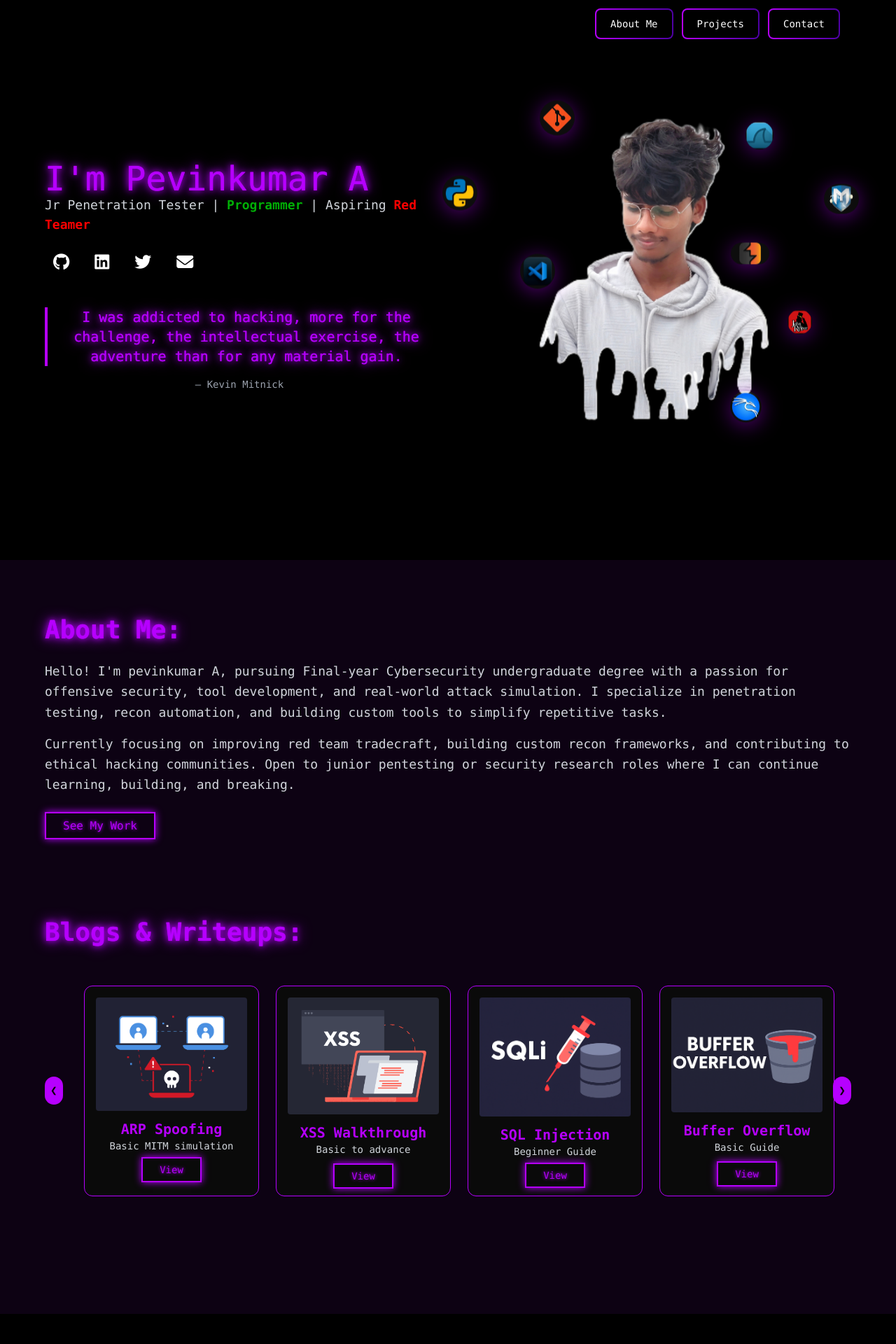
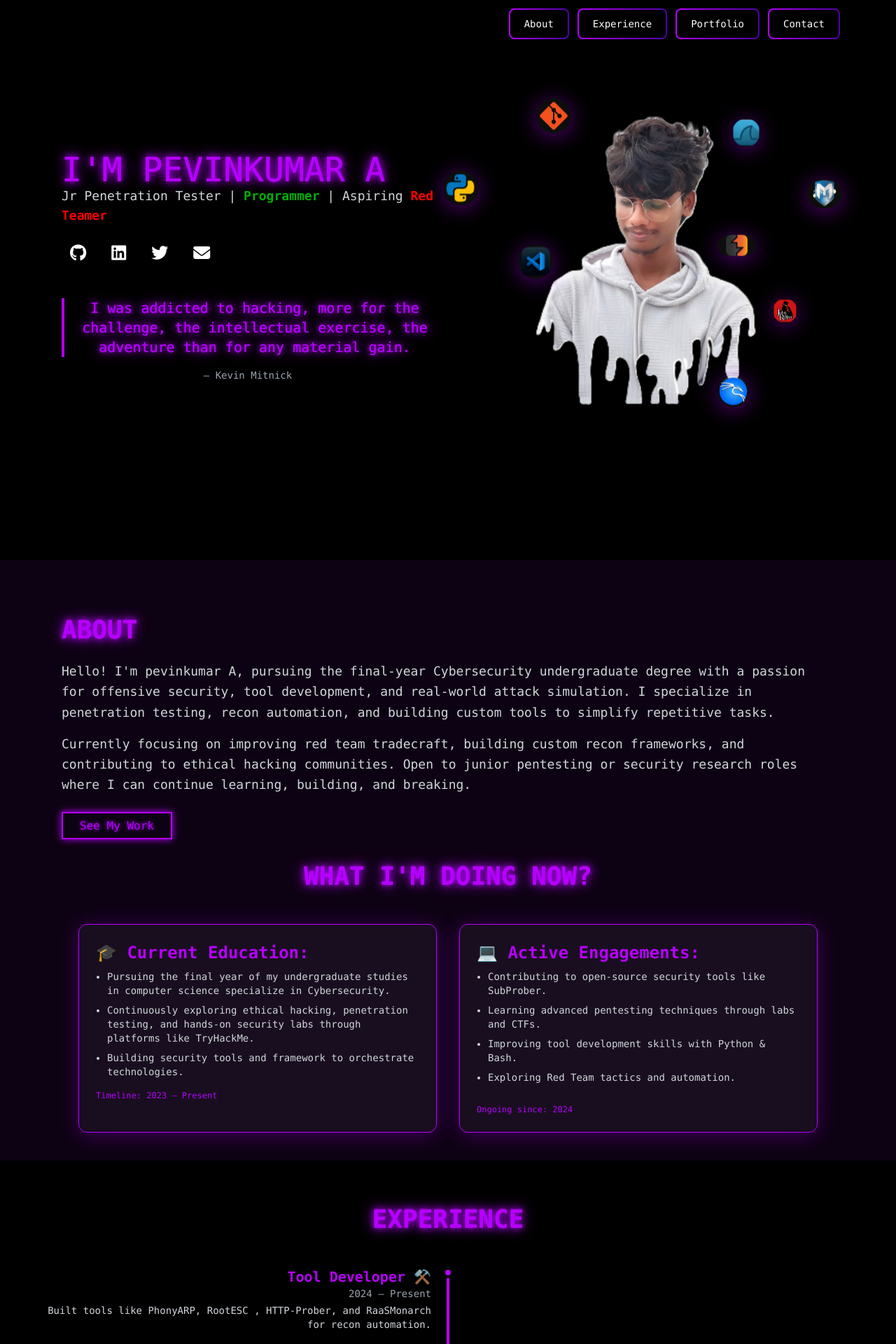
Before and after one commit to pevinkumar10/portfolio, a PHP site: page / in a window 1280 px wide. Shown: the top 1920 px of the page at 70% size. Run offline with PHP 8.4, Linux system fonts and the light colour scheme; some libraries are stand-ins or nearby versions.

Commit message:
UI completed

```diff
--- a/index.php
+++ b/index.php
@@ -18,9 +18,9 @@
 	load_template('header');
 	load_template('hero');
 	load_template('about');
+	load_template('experience');
+	load_template('projects');
 	load_template('blogs');
-	load_template('projects');
-	load_template('achievements');
 	load_template('contact');
 	load_template('back-to-top-btn');
 	?>
--- a/src/css/custom.css
+++ b/src/css/custom.css
@@ -61,13 +61,11 @@
 			box-shadow: 0 0 15px #b600ff, 0 0 30px #b600ff;
 		}
 
-		.about-page {
+		.about {
 			background-color: rgb(13, 2, 19);
 		}
-		/* .projects-page {
-			background-color: rgb(13, 2, 19);
-		} */
-		.blog {
+
+		.portfolio {
 			background-color: rgb(13, 2, 19);
 		}
 		.glow-card {
--- a/src/templates/about.php
+++ b/src/templates/about.php
@@ -1,9 +1,10 @@
 <!-- About Section -->
-<section id="about" class="about-page relative pt-20 pb-10 px-6 text-white">
-    <div class="max-w-6xl mx-auto content-wrapper animate-on-scroll" data-animate="animate-zoom-in">
-        <h2 class="text-4xl font-bold neon-text mb-6 animate-on-scroll" data-animate="animate-zoom-in">About Me:</h2>
+<section id="about" class="relative text-white">
+    <div class="about min-h-screen pt-20 pb-10">
+        <div class="max-w-6xl px-6 mx-auto content-wrapper animate-on-scroll" data-animate="animate-zoom-in">
+            <h2 class="text-4xl font-bold neon-text mb-6 animate-on-scroll" data-animate="animate-zoom-in">ABOUT</h2>
             <p class="text-gray-300 text-lg leading-relaxed">
-            Hello! I'm pevinkumar A, pursuing Final-year Cybersecurity undergraduate degree with a passion for offensive security, tool development, and real-world attack simulation. I specialize in penetration testing, recon automation, and building custom tools to simplify repetitive tasks.
+                Hello! I'm pevinkumar A, pursuing the final-year Cybersecurity undergraduate degree with a passion for offensive security, tool development, and real-world attack simulation. I specialize in penetration testing, recon automation, and building custom tools to simplify repetitive tasks.
             </p>
 
             <p class="text-gray-300 text-lg leading-relaxed mt-4">
@@ -14,4 +15,36 @@
                 <a href="#projects" class="neon-button">See My Work</a>
             </div>
         </div>
-</section>
+        <div class="max-w-6xl mx-auto mt-5 px-6  pt-5">
+            <h2 class="text-4xl font-bold text-center neon-text text-[#b600ff] mb-12 animate-on-scroll" data-animate="animate-swipe-up">
+                WHAT I'M DOING NOW?
+            </h2>
+
+            <div class="grid grid-cols-1 px-6 md:grid-cols-2 gap-8">
+                <!-- Education -->
+                <div class="glass-card-1 p-6 border border-[#b600ff] rounded-xl hover:shadow-[0_0_25px_#b600ff] transition animate-on-scroll" data-animate="animate-zoom-in">
+                    <h3 class="text-2xl font-semibold text-[#b600ff] mb-2">🎓 Current Education:</h3>
+                    <p class="text-gray-300 text-sm">
+                    <ul class="list-disc pl-4 text-sm text-gray-300 space-y-2">
+                        <li>Pursuing the final year of my undergraduate studies in computer science specialize in Cybersecurity.</li>
+                        <li>Continuously exploring ethical hacking, penetration testing, and hands-on security labs through platforms like TryHackMe.</li>
+                        <li>Building security tools and framework to orchestrate technologies.</li>
+                    </ul>
+                    </p>
+                    <div class="text-xs text-[#b600ff] mt-4">Timeline: 2023 – Present</div>
+                </div>
+
+                <!-- Active Involvements -->
+                <div class="glass-card-1 p-6 border border-[#b600ff] rounded-xl hover:shadow-[0_0_25px_#b600ff] transition animate-on-scroll" data-animate="animate-zoom-in">
+                    <h3 class="text-2xl font-semibold text-[#b600ff] mb-2">💻 Active Engagements:</h3>
+                    <ul class="list-disc pl-4 text-sm text-gray-300 space-y-2">
+                        <li>Contributing to open-source security tools like SubProber.</li>
+                        <li>Learning advanced pentesting techniques through labs and CTFs.</li>
+                        <li>Improving tool development skills with Python & Bash.</li>
+                        <li>Exploring Red Team tactics and automation.</li>
+                    </ul>
+                    <div class="text-xs text-[#b600ff] mt-4 pt-3">Ongoing since: 2024</div>
+                </div>
+            </div>
+        </div>
+    </div>
--- a/src/templates/achievements.php
+++ b/src/templates/achievements.php
@@ -1,6 +1,6 @@
-<section id="certifications" class="relative py-20 px-4 bg-black text-white overflow-hidden max-h-screen">
+<section id="certifications" class="relative py-20 bg-black text-white overflow-hidden max-h-screen">
     <div class="max-w-6xl mx-auto">
-        <h2 class="text-4xl font-bold text-left text-[#b600ff] neon-text mb-12 animate-on-scroll" data-animate="animate-zoom-in">Achievements:</h2>
+        <h2 class="text-4xl font-bold text-left text-[#b600ff] neon-text mb-12 animate-on-scroll" data-animate="animate-zoom-in">ACHIEVEMENTS</h2>
     </div>
     <!-- Vertical Center Line -->
     <div class="absolute hidden sm:block left-1/2 transform -translate-x-1/2 h-full border-l-2 border-[#b600ff] z-0 animate-on-scroll" data-animate="animate-swipe-down"></div>
--- a/src/templates/blogs.php
+++ b/src/templates/blogs.php
@@ -1,6 +1,6 @@
-<section class="blog relative pt-20 px-6 py-40 text-white">
-    <div class="max-w-6xl mx-auto">
-        <h2 class="text-4xl font-bold text-left text-[#b600ff] neon-text mb-12 animate-on-scroll" data-animate="animate-zoom-in">Blogs & Writeups:</h2>
+<section class="relative pt-20 py-40 text-white">
+    <div class="max-w-6xl px-6 mx-auto">
+        <h2 class="text-4xl font-bold text-left text-[#b600ff] neon-text mb-12 animate-on-scroll" data-animate="animate-zoom-in">BLOGS & WRITE-UPs</h2>
 
         <div class="relative max-w-6xl mx-auto px-4">
             <!-- Left Button -->
--- a/src/templates/contact.php
+++ b/src/templates/contact.php
@@ -1,6 +1,6 @@
-<section id="contact" class="py-20 px-6 bg-black text-white min-h-screen">
-    <div class="max-w-4xl mx-auto text-center">
-        <h2 class="text-4xl font-bold text-[#b600ff] neon-text mb-8 animate-on-scroll" data-animate="animate-zoom-in">Let's Connect</h2>
+<section id="contact" class="py-20 text-white min-h-screen">
+    <div class="max-w-4xl px-6 mx-auto text-center">
+        <h2 class="text-4xl font-bold text-[#b600ff] neon-text mb-8 animate-on-scroll" data-animate="animate-zoom-in">LET'S CONNECT</h2>
         <p class="text-gray-400 mb-12">Have a question, project idea, or just want to say hello? Drop a message below!</p>
 
         <form class="space-y-6 max-w-2xl mx-auto" action="index.php" method="post">
@@ -19,7 +19,7 @@
         </form>
     </div>
     <!-- Footer -->
-    <div class="mt-64 text-gray-600 text-sm bg-black animate-on-scroll" data-animate="animate-zoom-in">
+    <div class="mt-64 text-gray-600 text-sm animate-on-scroll" data-animate="animate-zoom-in">
         <footer class="w-full flex justify-center">
             2025 © All rights reserved, developed by Pevinkumar A
         </footer>
--- /dev/null
+++ b/src/templates/experience.php
@@ -0,0 +1,87 @@
+<section id="experience" class="py-16 text-white relative min-h-screen">
+    <h2 class="text-4xl font-bold text-center text-[#b600ff] neon-text mb-12 animate-on-scroll" data-animate="animate-swipe-up">EXPERIENCE</h2>
+
+    <!-- Vertical Center Line -->
+    <div class="absolute left-1/2 transform -translate-x-1/2 h-[80%] w-1 bg-[#b600ff]"></div>
+
+    <!-- Timeline Container -->
+    <div class="px-6">
+        <div class="max-w-6xl mx-auto space-y-12 relative">
+            <!-- Tool Developer (Left) -->
+            <div class="flex justify-start w-full relative animate-on-scroll" data-animate="animate-swipe-down">
+                <div class="absolute left-1/2 transform -translate-x-1/2 w-4 h-4 rounded-full bg-[#b600ff] border-4 border-black"></div>
+
+                <div class="w-1/2 pr-6 text-right">
+                    <h3 class="text-xl font-semibold text-[#b600ff]">Tool Developer ⚒️</h3>
+                    <p class="text-sm text-gray-400">2024 – Present</p>
+                    <p class="text-sm mt-1 text-gray-300">
+                        Built tools like PhonyARP, RootESC , HTTP-Prober, and RaaSMonarch for recon automation.
+                    </p>
+                </div>
+                <div class="w-1/2"></div>
+            </div>
+
+            <!-- CTF Player & Researcher (Right) -->
+            <div class="flex justify-end w-full relative animate-on-scroll" data-animate="animate-swipe-up">
+                <div class="absolute left-1/2 transform -translate-x-1/2 w-4 h-4 rounded-full bg-[#b600ff] border-4 border-black"></div>
+
+                <div class="w-1/2"></div>
+                <div class="w-1/2 pl-6 text-left">
+                    <h3 class="text-xl font-semibold text-[#b600ff]">CTF Player & Researcher 🔎</h3>
+                    <p class="text-sm text-gray-400">2024 – Present</p>
+                    <p class="text-sm mt-1 text-gray-300">
+                        Solved 60+ TryHackMe labs (Top 2% globally). Found security issues on HackerOne's public platforms & public VDPs.
+                        <br />
+                        <a href="https://tryhackme.com/p/pevinkumar" target="_blank" class="underline text-[#b600ff]">View Profile</a>
+                    </p>
+                </div>
+            </div>
+
+            <!-- Offensive Security Intern (Left) -->
+            <div class="flex justify-start w-full relative animate-on-scroll" data-animate="animate-swipe-down">
+                <div class="absolute left-1/2 transform -translate-x-1/2 w-4 h-4 rounded-full bg-[#b600ff] border-4 border-black"></div>
+
+                <div class="w-1/2 pr-6 text-right">
+                    <h3 class="text-xl font-semibold text-[#b600ff]"> Cybersecurity Intern 🏢</h3>
+                    <p class="text-sm text-gray-400">Prompt InfoTech | May–June 2025</p>
+                    <p class="text-sm mt-1 text-gray-300">
+                        Assisted in real-world pentesting and built a custom
+                        <a href="https://github.com/pevinkumar10/ip-logger" target="_blank" class="underline text-[#b600ff]">IP Logger</a> tool.
+                    </p>
+                </div>
+                <div class="w-1/2"></div>
+            </div>
+
+            <!-- Cybersecurity Intern (Right) -->
+            <div class="flex justify-end w-full relative animate-on-scroll" data-animate="animate-swipe-up">
+                <div class="absolute left-1/2 transform -translate-x-1/2 w-4 h-4 rounded-full bg-[#b600ff] border-4 border-black"></div>
+
+                <div class="w-1/2"></div>
+                <div class="w-1/2 pl-6 text-left">
+                    <h3 class="text-xl font-semibold text-[#b600ff]"> Offensive Security Intern ⚡</h3>
+                    <p class="text-sm text-gray-400">InLighn Tech | May–June 2025 </p>
+                    <p class="text-sm mt-1 text-gray-300">
+                        Practical learning with real-world attacks and custom tool building. Built
+                        <a href="https://github.com/pevinkumar10/hash-brute" target="_blank" class="underline text-[#b600ff]">hash-brute</a> for cracking hashes.
+                    </p>
+                </div>
+            </div>
+
+            <!-- Open Source Contributor (Left) -->
+            <div class="flex justify-start w-full relative animate-on-scroll" data-animate="animate-swipe-down">
+                <!-- Dot -->
+                <div class="absolute left-1/2 transform -translate-x-1/2 w-4 h-4 rounded-full bg-[#b600ff] border-4 border-black"></div>
+
+                <div class="w-1/2 pr-6 text-right">
+                    <h3 class="text-xl font-semibold text-[#b600ff]">Open Source Contributor 🕸️</h3>
+                    <p class="text-sm text-gray-400">2025 – Present</p>
+                    <p class="text-sm mt-1 text-gray-300">
+                        Contributor at RevoltSecurities supporting the development of
+                        <a href="https://github.com/RevoltSecurities/SubProber" target="_blank" class="underline text-[#b600ff]">SubProber</a> through pre-release testing.
+                    </p>
+                </div>
+                <div class="w-1/2"></div>
+            </div>
+        </div>
+    </div>
+</section>
--- a/src/templates/header.php
+++ b/src/templates/header.php
@@ -13,17 +13,17 @@
         <nav class="peer-checked:flex hidden md:flex flex-col md:flex-row md:items-center gap-3 absolute md:static top-16 left-0 w-full md:w-auto bg-black md:bg-transparent p-4 md:p-0">
             <a href="#about">
                 <button class="relative inline-flex items-center justify-center p-0.5 overflow-hidden text-sm font-medium text-white rounded-lg group focus:ring-2 focus:ring-[#b600ff] bg-gradient-to-r from-[#b600ff] to-[#4e00a4]">
-                    <span class="relative px-4 py-2 md:px-5 md:py-2.5 bg-black rounded-md group-hover:bg-transparent transition-all duration-200">About Me</span>
+                    <span class="relative px-4 py-2 md:px-5 md:py-2.5 bg-black rounded-md group-hover:bg-transparent transition-all duration-200">About</span>
                 </button>
             </a>
-            <!-- <a href="#skills">
+            <a href="#experience">
                 <button class="relative inline-flex items-center justify-center p-0.5 overflow-hidden text-sm font-medium text-white rounded-lg group focus:ring-2 focus:ring-[#b600ff] bg-gradient-to-r from-[#b600ff] to-[#4e00a4]">
-                    <span class="relative px-4 py-2 md:px-5 md:py-2.5 bg-black rounded-md group-hover:bg-transparent transition-all duration-200">Skills</span>
+                    <span class="relative px-4 py-2 md:px-5 md:py-2.5 bg-black rounded-md group-hover:bg-transparent transition-all duration-200">Experience</span>
                 </button>
-            </a> -->
-            <a href="#projects">
+            </a>
+            <a href="#portfolio">
                 <button class="relative inline-flex items-center justify-center p-0.5 overflow-hidden text-sm font-medium text-white rounded-lg group focus:ring-2 focus:ring-[#b600ff] bg-gradient-to-r from-[#b600ff] to-[#4e00a4]">
-                    <span class="relative px-4 py-2 md:px-5 md:py-2.5 bg-black rounded-md group-hover:bg-transparent transition-all duration-200">Projects</span>
+                    <span class="relative px-4 py-2 md:px-5 md:py-2.5 bg-black rounded-md group-hover:bg-transparent transition-all duration-200">Portfolio</span>
                 </button>
             </a>
             <!-- <a href="#certs">
--- a/src/templates/hero.php
+++ b/src/templates/hero.php
@@ -1,10 +1,10 @@
 <!-- Hero Section -->
 <section class="py-24 px-6 flex-grow min-h-screen">
-    <div class="max-w-6xl mx-auto flex flex-col md:flex-row items-center justify-between gap-10">
+    <div class="max-w-6xl mx-auto px-6 flex flex-col md:flex-row items-center justify-between gap-10">
 
         <!-- Left Content -->
         <div class="w-full md:w-1/2">
-            <h1 class="text-5xl neon-text animate-zoom-in">I'm Pevinkumar A</h1>
+            <h1 class="text-5xl neon-text animate-zoom-in">I'M PEVINKUMAR A</h1>
             <p class="text-lg text-gray-300 animate-zoom-in">Jr Penetration Tester | <span class="text-[#01ae06] font-semibold animate-zoom-in">Programmer</span> | Aspiring <span class="text-[#ff0000] font-semibold animate-zoom-in">Red Teamer </span></p>
             <!-- Social Icons -->
             <div class="mt-6 mx-3 flex space-x-9 animate-zoom-in">
--- a/src/templates/projects.php
+++ b/src/templates/projects.php
@@ -1,7 +1,7 @@
 <!-- Projects Section with Filters -->
-<section id="projects" class="projects-page py-20 px-6 text-white min-h-screen">
-    <div class="max-w-6xl mx-auto">
-        <h2 class="text-4xl font-bold neon-text mb-8 animate-on-scroll" data-animate="animate-zoom-in">Projects Works:</h2>
+<section id="portfolio" class="portfolio py-20 text-white min-h-screen">
+    <div class="max-w-6xl px-6 mx-auto">
+        <h2 class="text-4xl font-bold neon-text mb-8 animate-on-scroll" data-animate="animate-zoom-in">PORTFOLIO</h2>
 
         <!-- Filter Buttons -->
         <div class="flex flex-wrap gap-4 mb-10 animate-zoom-in">
@@ -19,10 +19,10 @@
             <div class="glass-card-1 p-6 rounded-xl border border-[#b600ff] project-card hover:shadow-[0_0_25px_#b600ff] animate-on-scroll" data-animate="animate-zoom-in" data-category="pentest">
                 <h3 class="text-2xl font-semibold text-[#b600ff]">Metasploitable2:</h3>
                 <h4 class="text-sm font-semibold text-[#b600ff] mb-2">Black Box Pentesting</h4>
-                <p class="text-gray-300 text-sm mb-3">
-                    Conducted a comprehensive black-box penetration test on Metasploitable2, successfully exploiting over 25 vulnerabilities (excluding DVWA), and documented all findings in detail </p>
+                <p class="text-gray-300 text-sm mb-5">
+                    Conducted a comprehensive black-box penetration test on Metasploitable2, successfully exploiting over 25 vulnerabilities (excluding DVWA), and documented all findings in detail. </p>
                 <div class="text-xs text-[#b600ff] mb-1 pt-4">Tools used: Nmap, Metasploit, Hydra, etc</div>
-                <div class="text-xs text-[#b600ff] mb-4">Tags: Recon, Exploitation, Post-Exploitation</div>
+                <div class="text-xs text-[#b600ff] pb-4 mb-3">Tags: Recon, Exploitation, Post-Exploitation</div>
                 <a href="https://www.linkedin.com/posts/pevinkumar_metasploitable-2-activity-7341505043579248642-49C9?utm_source=share&utm_medium=member_desktop&rcm=ACoAADZci6kBNpXUA5gklG3nbUEXsFFHIpxINvU" class="neon-button text-sm " target="_blank">View Report</a>
             </div>
 
@@ -30,10 +30,10 @@
             <div class="glass-card-1 p-6 rounded-xl border border-[#b600ff] project-card hover:shadow-[0_0_25px_#b600ff] animate-on-scroll" data-animate="animate-zoom-in" data-category="tools">
                 <h3 class="text-2xl font-semibold text-[#b600ff]">RaaSMonarch (v1.0.0):</h3>
                 <h4 class="text-sm font-semibold text-[#b600ff] mb-2">Recon Automation Framework</h4>
-                <p class="text-gray-300 text-sm mb-3">
+                <p class="text-gray-300 text-sm">
                     Developing RaaSMonarch (Recon-as-a-Service) Framework v1.0.0 to automate the reconnaissance process through a user-friendly web interface, eliminating the complexity and frustration of managing multiple tools manually.
                 </p>
-                <div class="text-xs text-[#b600ff] mb-1">Tech Stack: Python, PHP, Docker, BootStrap 5</div>
+                <div class="text-xs text-[#b600ff] pb-1 pt-3 ">Tech Stack: Python, PHP, Docker, BootStrap 5</div>
                 <div class="text-xs text-[#b600ff] mb-4">Tags: Pentesting, Automation, Tool Building</div>
                 <a href="https://www.linkedin.com/posts/pevinkumar_recon-osint-bugbounty-activity-7333138496691339264-tn2b?utm_source=share&utm_medium=member_desktop&rcm=ACoAADZci6kBNpXUA5gklG3nbUEXsFFHIpxINvU" class="neon-button text-sm " target="_blank">Preview</a>
             </div>
@@ -43,9 +43,9 @@
                 <h3 class="text-2xl font-semibold text-[#b600ff]">KeySnatcher:</h3>
                 <h4 class="text-sm font-semibold text-[#b600ff] mb-2">Keylogger wiht Attack Simulation</h4>
                 <p class="text-gray-300 text-sm mb-3">
-                    Designed and simulated a keylogger attack to demonstrate the capture, secure encryption, and network-based exfiltration of keystrokes to a remote server. </p>
-                <div class="text-xs text-[#b600ff] mb-1 pt-3">Tech Stack: Python</div>
-                <div class="text-xs text-[#b600ff] mb-3 pb-2">Tags: Keylogger, Malware development</div>
+                    Designed and simulated a keylogger attack to demonstrate the keystrocks capture, secure encryption, and network-based exfiltration of keystrokes to a remote server. </p>
+                <div class="text-xs text-[#b600ff] mt-5 pt-3">Tech Stack: Python</div>
+                <div class="text-xs text-[#b600ff] mb-3 pb-5">Tags: Keylogger, Malware development</div>
                 <a href="https://github.com/pevinkumar10/KeySnatcher" class="neon-button text-sm " target="_blank">View on GitHub</a>
                 <a href="https://www.linkedin.com/posts/pevinkumar_cybersecurity-ethicalhacking-education-activity-7324440652040015874-E3eR?utm_source=share&utm_medium=member_desktop&rcm=ACoAADZci6kBNpXUA5gklG3nbUEXsFFHIpxINvU" class="neon-button text-sm p-2" target="_blank">Simulation</a>
             </div>
@@ -57,8 +57,8 @@
                 <p class="text-gray-300 text-sm mb-3">
                     Developed and simulated an ARP spoofing tool to simulate MITM attacks, aimed at gaining a comprehensive understanding of ARP spoofing mechanisms, MITM attack vectors, and effective defense strategies against such threats.
                 </p>
-                <div class="text-xs text-[#b600ff] mb-1 pt-2">Tech Stack: Python</div>
-                <div class="text-xs text-[#b600ff] mb-3">Tags: Scapy, ARP, MITM</div>
+                <div class="text-xs text-[#b600ff] pb-1">Tech Stack: Python</div>
+                <div class="text-xs text-[#b600ff] mb-3 pb-3">Tags: Scapy, ARP, MITM</div>
                 <a href="https://github.com/pevinkumar10/phonyARP" class="neon-button text-sm" target="_blank">View on GitHub</a>
             </div>
 
@@ -70,7 +70,7 @@
                     Designed and implemented a privilege escalation analysis tool to gain a deeper understanding of enumeration utilities such as LinPEAS and WinPEAS. It automate the analysis process with the help of bash.
                 </p>
                 <div class="text-xs text-[#b600ff] mb-1 pt-2">Tech Stack: Python, Bash</div>
-                <div class="text-xs text-[#b600ff] mb-3">Tags: Linux, Post-Exploitation</div>
+                <div class="text-xs text-[#b600ff] mb-3 pb-4">Tags: Linux, Post-Exploitation</div>
                 <a href="https://github.com/pevinkumar10/rootEsc" class="neon-button text-sm" target="_blank">View on GitHub</a>
             </div>
 
@@ -81,8 +81,8 @@
                 <p class="text-gray-300 text-sm mb-3">
                     Built custom CTF challenge to learn and practice chaining of three critical vulnerability like File upload to RCE to privilege escalation in a secured controlled environment (container).
                 </p>
-                <div class="text-xs text-[#b600ff] mb-1 pt-3">Tech Stack: PHP, Bash, Docker</div>
-                <div class="text-xs text-[#b600ff] mb-3">Tags: Development, Insecure FileUpload, RCE, Privilege Escalation</div>
+                <div class="text-xs text-[#b600ff] mb-1">Tech Stack: PHP, Bash, Docker</div>
+                <div class="text-xs text-[#b600ff] mb-1 pb-4">Tags: Development, Insecure FileUpload, RCE, Privilege Escalation</div>
                 <a href="https://github.com/pevinkumar10/Abandoned-Gate" class="neon-button text-sm" target="_blank">View on GitHub</a>
             </div>
 
@@ -107,7 +107,7 @@
                     Developed a E2E encrypted chat room app with GUI clients also Conducted traffic analysis to explore potential eavesdropping vectors under simulated adversarial conditions.
                 </p>
                 <div class="text-xs text-[#b600ff] mb-1 pt-2">Tech Stack: python</div>
-                <div class="text-xs text-[#b600ff] mb-3">Tags: Insecure FileUpload, RCE, Privilege Escalation</div>
+                <div class="text-xs text-[#b600ff] mb-3 pb-4">Tags: Insecure FileUpload, RCE, Privilege Escalation</div>
                 <a href="https://github.com/pevinkumar10/CryptiHub" class="neon-button text-sm" target="_blank">View on GitHub</a>
                 <a href="https://www.linkedin.com/posts/pevinkumar_cybersecurity-python-encryption-activity-7337719572487184385-rT72?utm_source=share&utm_medium=member_desktop&rcm=ACoAADZci6kBNpXUA5gklG3nbUEXsFFHIpxINvU" class="neon-button text-sm p-2" target="_blank">Simulation</a>
             </div>
--- a/src/templates/skills.php
+++ b/src/templates/skills.php
@@ -1,4 +1,4 @@
-<section id="skills" class="py-20 px-6 bg-black text-white min-h-screen">
+<section id="skills" class="py-20 bg-black text-white min-h-screen">
     <div class="max-w-6xl mx-auto">
         <h2 class="text-4xl font-bold text-center text-[#b600ff] neon-text mb-12">Skills Dashboard</h2>
 
```
Lines whose indentation alone changed are shown as unchanged.
